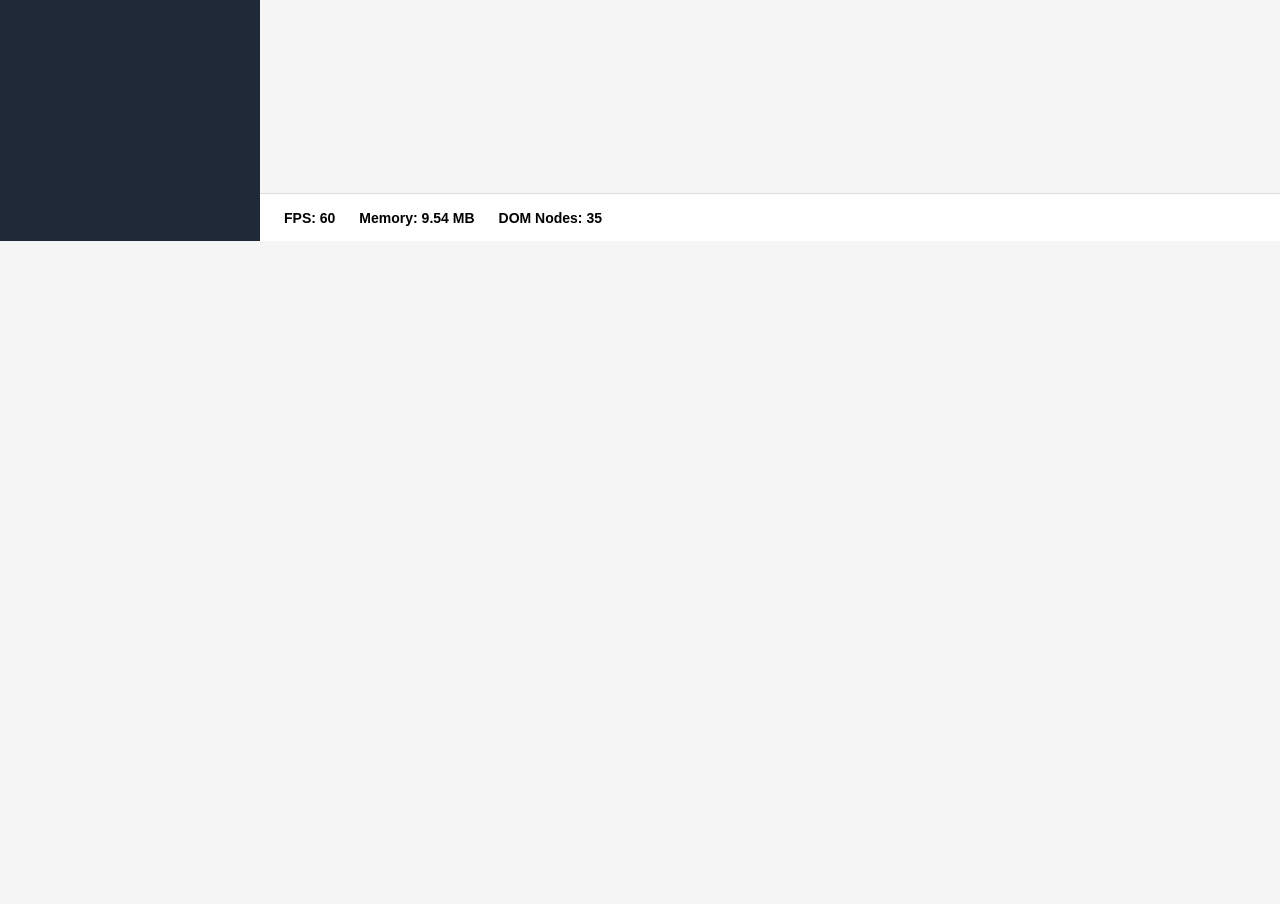
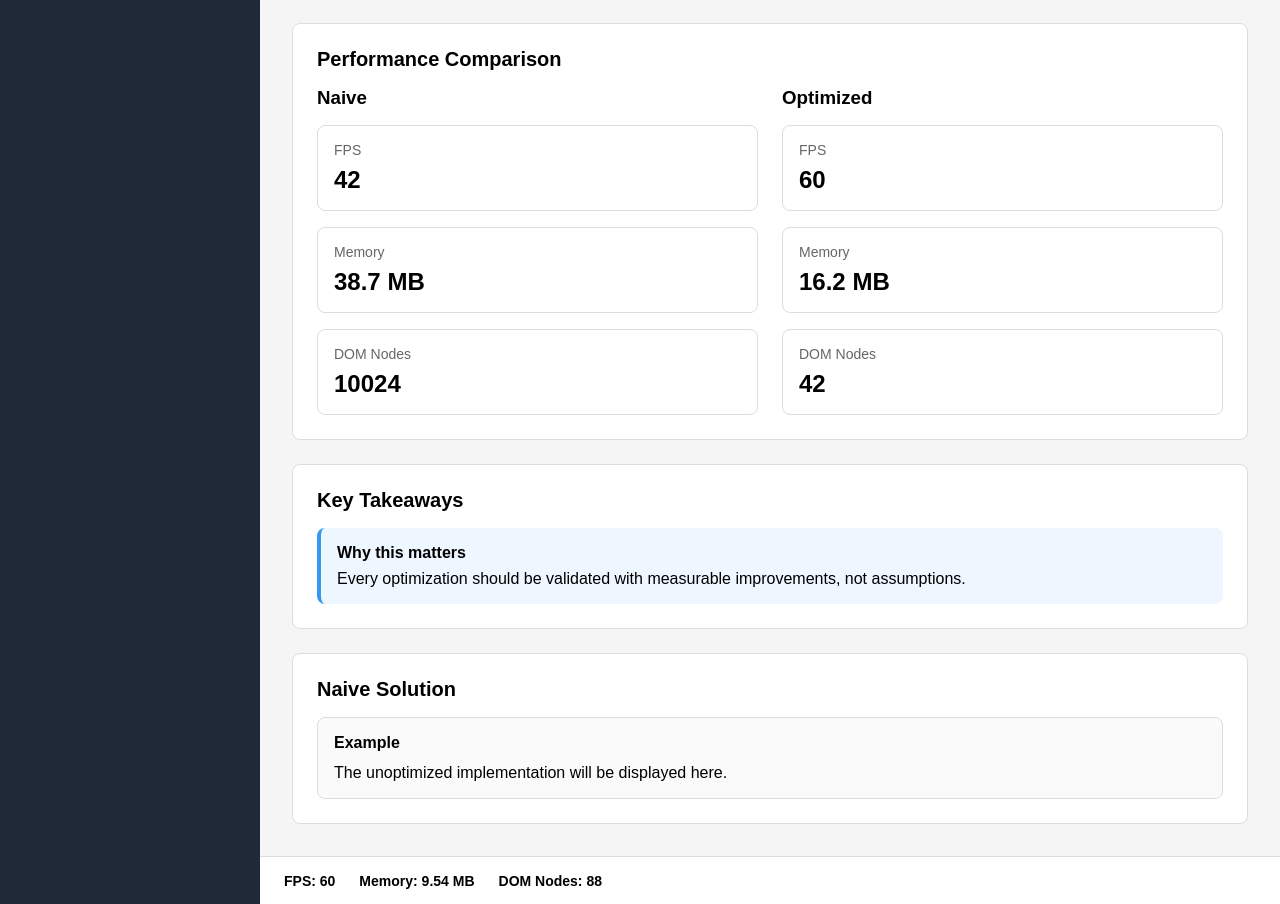
Before and after one commit to socbasillote/React-Optimization, a React (Vite) app in the folder react-performance-playground/: page /labs in a window 1280 px wide. Shown: the part 559-1463 px from the top of the page. Before the commit the page ends 800 px from the top, so only its background shows below. Built offline with nearby package versions, Linux system fonts and the light colour scheme.

Commit message:
feat: complete phase 3 lab framework

```diff
--- /dev/null
+++ b/react-performance-playground/src/components/lab/Callout.jsx
@@ -0,0 +1,13 @@
+import React from "react";
+
+function Callout({ title, children, variant = "info" }) {
+  return (
+    <div className={`callout callout-${variant}`}>
+      {title && <h3 className="callout-title">{title}</h3>}
+
+      <div className="callout-content">{children}</div>
+    </div>
+  );
+}
+
+export default Callout;
--- /dev/null
+++ b/react-performance-playground/src/components/lab/LabCard.jsx
@@ -0,0 +1,11 @@
+function LabCard({ title, children }) {
+  return (
+    <article className="lab-card">
+      {title && <h3 className="lab-card-title">{title}</h3>}
+
+      <div className="lab-card-content">{children}</div>
+    </article>
+  );
+}
+
+export default LabCard;
--- /dev/null
+++ b/react-performance-playground/src/components/lab/LabLayout.jsx
@@ -0,0 +1,11 @@
+import Page from "../ui/Page";
+
+function LabLayout({ title, description, children }) {
+  return (
+    <Page title={title} description={description}>
+      <div className="lab-layout">{children}</div>
+    </Page>
+  );
+}
+
+export default LabLayout;
--- /dev/null
+++ b/react-performance-playground/src/components/lab/LabSection.jsx
@@ -0,0 +1,11 @@
+function LabSection({ title, children }) {
+  return (
+    <section className="lab-section">
+      <h2 className="lab-section-title">{title}</h2>
+
+      <div className="lab-section-content">{children}</div>
+    </section>
+  );
+}
+
+export default LabSection;
--- /dev/null
+++ b/react-performance-playground/src/components/lab/MetricCard.jsx
@@ -0,0 +1,14 @@
+function MetricCard({ label, value, unit }) {
+  return (
+    <div className="metric-card">
+      <span className="metric-label">{label}</span>
+
+      <strong className="metric-value">
+        {value}
+        {unit ? ` ${unit}` : ""}
+      </strong>
+    </div>
+  );
+}
+
+export default MetricCard;
--- /dev/null
+++ b/react-performance-playground/src/components/lab/PerformanceComparison.jsx
@@ -0,0 +1,37 @@
+import MetricCard from "./MetricCard";
+
+function PerformanceComparison({ before = {}, after = {} }) {
+  return (
+    <div className="performance-comparison">
+      <div className="comparison-column">
+        <h3>Naive</h3>
+
+        <MetricCard label="FPS" value={before.fps ?? "--"} />
+
+        <MetricCard
+          label="Memory"
+          value={before.memory ?? "--"}
+          unit={before.memory ? "MB" : ""}
+        />
+
+        <MetricCard label="DOM Nodes" value={before.domNodes ?? "--"} />
+      </div>
+
+      <div className="comparison-column">
+        <h3>Optimized</h3>
+
+        <MetricCard label="FPS" value={after.fps ?? "--"} />
+
+        <MetricCard
+          label="Memory"
+          value={after.memory ?? "--"}
+          unit={after.memory ? "MB" : ""}
+        />
+
+        <MetricCard label="DOM Nodes" value={after.domNodes ?? "--"} />
+      </div>
+    </div>
+  );
+}
+
+export default PerformanceComparison;
--- a/react-performance-playground/src/index.css
+++ b/react-performance-playground/src/index.css
@@ -118,3 +118,120 @@ a {
   font-size: 14px;
   font-weight: 600;
 }
+
+.lab-layout {
+  display: flex;
+  flex-direction: column;
+  gap: 24px;
+}
+
+.lab-section {
+  background: #ffffff;
+  border: 1px solid #ddd;
+  border-radius: 8px;
+  padding: 24px;
+}
+
+.lab-section-title {
+  margin: 0 0 16px;
+  font-size: 1.25rem;
+}
+
+.lab-section-content {
+  display: flex;
+  flex-direction: column;
+  gap: 16px;
+}
+
+.metric-card {
+  display: flex;
+  flex-direction: column;
+  gap: 8px;
+
+  padding: 16px;
+
+  border: 1px solid #ddd;
+  border-radius: 8px;
+
+  background: #fff;
+}
+
+.metric-label {
+  font-size: 0.875rem;
+  color: #666;
+}
+
+.metric-value {
+  font-size: 1.5rem;
+}
+
+.performance-comparison {
+  display: grid;
+  grid-template-columns: repeat(auto-fit, minmax(240px, 1fr));
+  gap: 24px;
+}
+
+.comparison-column {
+  display: flex;
+  flex-direction: column;
+  gap: 16px;
+}
+
+.comparison-column h3 {
+  margin: 0;
+}
+
+.callout {
+  padding: 16px;
+  border-radius: 8px;
+  border-left: 4px solid;
+}
+
+.callout-title {
+  margin: 0 0 8px;
+  font-size: 1rem;
+}
+
+.callout-content {
+  display: flex;
+  flex-direction: column;
+  gap: 8px;
+}
+
+.callout-info {
+  background: #eef6ff;
+  border-color: #339af0;
+}
+
+.callout-success {
+  background: #edf7ed;
+  border-color: #2f9e44;
+}
+
+.callout-warning {
+  background: #fff4e6;
+  border-color: #f08c00;
+}
+
+.callout-danger {
+  background: #fff5f5;
+  border-color: #e03131;
+}
+
+.lab-card {
+  border: 1px solid #ddd;
+  border-radius: 8px;
+  padding: 16px;
+  background: #fafafa;
+}
+
+.lab-card-title {
+  margin: 0 0 12px;
+  font-size: 1rem;
+}
+
+.lab-card-content {
+  display: flex;
+  flex-direction: column;
+  gap: 12px;
+}
--- a/react-performance-playground/src/pages/Labs/LabsPage.jsx
+++ b/react-performance-playground/src/pages/Labs/LabsPage.jsx
@@ -1,10 +1,57 @@
-import Page from "../../components/ui/Page";
+import Callout from "../../components/lab/Callout";
+import LabCard from "../../components/lab/LabCard";
+import LabLayout from "../../components/lab/LabLayout";
+import LabSection from "../../components/lab/LabSection";
+
+import PerformanceComparison from "../../components/lab/PerformanceComparison";
 
 export default function LabsPage() {
   return (
-    <Page
+    <LabLayout
       title="Optimization Labs"
-      description="Select a lab to begin learning frontend optimization."
-    />
+      description="Interactive expirements for learing react performance."
+    >
+      <LabSection title="Problem">
+        <p>Each lab will begin by explaining the performance issue.</p>
+      </LabSection>
+
+      <LabSection title="Naive Solution">
+        <p>The unoptimized implementation will appear here.</p>
+      </LabSection>
+
+      <LabSection title="Optimized Solution">
+        <p>The improved implementation will appear here.</p>
+      </LabSection>
+
+      <LabSection title="Performance Comparison">
+        <PerformanceComparison
+          before={{
+            fps: 42,
+            memory: 38.7,
+            domNodes: 10024,
+          }}
+          after={{
+            fps: 60,
+            memory: 16.2,
+            domNodes: 42,
+          }}
+        />
+      </LabSection>
+
+      <LabSection title="Key Takeaways">
+        <Callout variant="info" title="Why this matters">
+          <p>
+            Every optimization should be validated with measurable improvements,
+            not assumptions.
+          </p>
+        </Callout>
+      </LabSection>
+
+      <LabSection title="Naive Solution">
+        <LabCard title="Example">
+          <p>The unoptimized implementation will be displayed here.</p>
+        </LabCard>
+      </LabSection>
+    </LabLayout>
   );
 }
```
